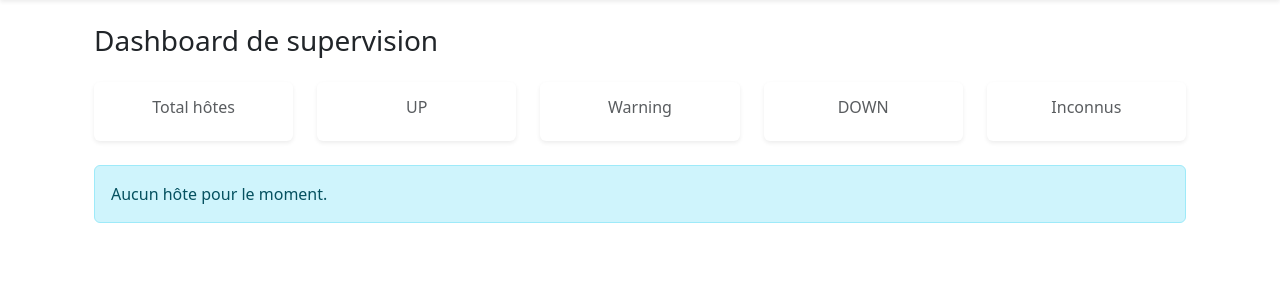
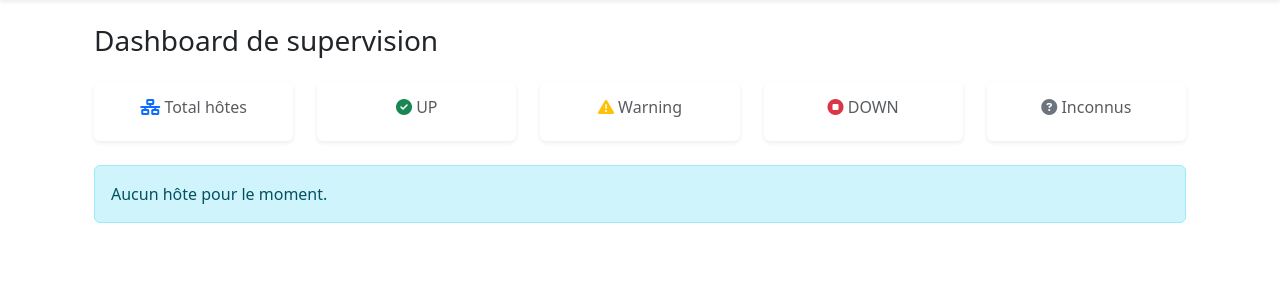
Before and after one commit to Noe-GAVILLET/Projet_supervision_reseau, a Python web app: template Docker/templates/admin.html in a window 1280 px wide. Shown: the part 57-357 px from the top of the page. Run offline with Jinja, Linux system fonts and the light colour scheme; the template is opened without the code that fills it, so the values that code supplies are empty.

Commit message:
Update icons

```diff
--- a/Docker/templates/admin.html
+++ b/Docker/templates/admin.html
@@ -11,7 +11,7 @@
     <div class="card shadow-sm border-0 h-100 clickable-card" data-status="all" tabindex="0" role="button">
       <div class="card-body text-center">
         <h6 class="text-muted mb-1">
-          <i class="bi bi-hdd-network text-primary"></i> Total hôtes
+          <i class="fas fa-network-wired text-primary"></i> Total hôtes
         </h6>
         <h3 class="fw-bold text-primary">{{ total_hosts }}</h3>
       </div>
@@ -22,7 +22,7 @@
     <div class="card shadow-sm border-0 h-100 clickable-card" data-status="up" tabindex="0" role="button">
       <div class="card-body text-center">
         <h6 class="text-muted mb-1">
-          <i class="bi bi-check-circle-fill text-success"></i> UP
+          <i class="fas fa-check-circle text-success"></i> UP
         </h6>
         <h3 class="fw-bold text-success">{{ hosts_up }}</h3>
       </div>
@@ -33,7 +33,7 @@
     <div class="card shadow-sm border-0 h-100 clickable-card" data-status="warning" tabindex="0" role="button">
       <div class="card-body text-center">
         <h6 class="text-muted mb-1">
-          <i class="bi bi-exclamation-triangle-fill text-warning"></i> Warning
+          <i class="fas fa-exclamation-triangle text-warning"></i> Warning
         </h6>
         <h3 class="fw-bold text-warning">{{ hosts_warning }}</h3>
       </div>
@@ -44,7 +44,7 @@
     <div class="card shadow-sm border-0 h-100 clickable-card" data-status="down" tabindex="0" role="button">
       <div class="card-body text-center">
         <h6 class="text-muted mb-1">
-          <i class="bi bi-x-octagon-fill text-danger"></i> DOWN
+          <i class="fas fa-stop-circle text-danger"></i> DOWN
         </h6>
         <h3 class="fw-bold text-danger">{{ hosts_down }}</h3>
       </div>
@@ -55,7 +55,7 @@
     <div class="card shadow-sm border-0 h-100 clickable-card" data-status="unknown" tabindex="0" role="button">
       <div class="card-body text-center">
         <h6 class="text-muted mb-1">
-          <i class="bi bi-question-circle-fill text-secondary"></i> Inconnus
+          <i class="fas fa-question-circle text-secondary"></i> Inconnus
         </h6>
         <h3 class="fw-bold text-secondary">{{ hosts_unknown }}</h3>
       </div>
@@ -71,7 +71,7 @@
   <div class="card shadow-sm">
     <div class="d-flex justify-content-between align-items-center px-2 py-1 border-bottom bg-light rounded-top">
       <h5 class="mb-0">
-        <i class="bi bi-hdd-network me-1"></i> Liste des hôtes supervisés
+        <i class="fas fa-network-wired me-1"></i> Liste des hôtes supervisés
       </h5>
 
       <div class="d-flex align-items-center">
@@ -82,7 +82,7 @@
         </select>
 
         <a href="{{ url_for('export_hosts_csv') }}" class="btn btn-outline-success btn-sm px-3">
-          <i class="bi bi-download me-1"></i> Exporter
+          <i class="fas fa-download me-1"></i> Exporter
         </a>
       </div>
     </div>
@@ -138,19 +138,19 @@
                 {# Afficher le statut à partir de la colonne `h.status` (BDD) uniquement #}
                 {% if h.status == 'down' %}
                   <span class="badge bg-danger me-2">
-                    <i class="bi bi-x-octagon"></i> DOWN
+                    <i class="fas fa-stop-circle"></i> DOWN
                   </span>
                 {% elif h.status == 'warning' %}
                   <span class="badge bg-warning text-dark me-2">
-                    <i class="bi bi-exclamation-triangle-fill"></i> Warning
+                    <i class="fas fa-exclamation-triangle"></i> Warning
                   </span>
                 {% elif h.status == 'up' %}
                   <span class="badge bg-success me-2">
-                    <i class="bi bi-check-circle"></i> UP
+                    <i class="fas fa-check-circle"></i> UP
                   </span>
                 {% else %}
                   <span class="badge bg-secondary me-2">
-                    <i class="bi bi-question-circle"></i> Inconnu
+                    <i class="fas fa-question-circle"></i> Inconnu
                   </span>
                 {% endif %}
 
@@ -170,18 +170,18 @@
                   <button class="btn btn-sm btn-secondary me-1" disabled>Injoignable</button>
                 {% else %}
                   <a class="btn btn-sm btn-outline-primary me-1" href="{{ url_for('host_view', host_id=h.id) }}">
-                    <i class="bi bi-eye"></i> View
+                    <i class="fas fa-eye"></i> View
                   </a>
                 {% endif %}
 
                 <a class="btn btn-sm btn-outline-secondary me-1" href="{{ url_for('host_edit', host_id=h.id) }}">
-                  <i class="bi bi-pencil"></i> Edit
+                  <i class="fas fa-pencil-alt"></i> Edit
                 </a>
 
                 <form class="d-inline" method="post" action="{{ url_for('host_delete', host_id=h.id) }}"
                       onsubmit="return confirm('Supprimer définitivement {{ h.hostname }} ?');">
                   <button class="btn btn-sm btn-outline-danger" type="submit">
-                    <i class="bi bi-trash"></i> Delete
+                    <i class="fas fa-trash"></i> Delete
                   </button>
                 </form>
               </td>
@@ -193,7 +193,7 @@
                   <button class="btn btn-sm btn-secondary" disabled>Injoignable</button>
                 {% else %}
                   <a class="btn btn-sm btn-outline-primary" href="{{ url_for('host_view', host_id=h.id) }}">
-                    <i class="bi bi-eye"></i> View
+                    <i class="fas fa-eye"></i> View
                   </a>
                 {% endif %}
               </td>
--- a/Docker/templates/host_detail.html
+++ b/Docker/templates/host_detail.html
@@ -18,7 +18,7 @@
          href="https://{{ host.ip }}:4200"
          target="_blank"
          title="Ouvrir un terminal SSH">
-        <i class="bi bi-terminal"></i> Shell
+        <i class="fas fa-terminal"></i> Shell
       </a>
 
       <a class="btn btn-outline-secondary me-2"
--- a/Docker/templates/localisation.html
+++ b/Docker/templates/localisation.html
@@ -7,7 +7,7 @@
     <a class="btn btn-outline-secondary me-2" href="{{ url_for('admin') }}">Retour</a>
     {% if session.get('role') == 'admin' %}
     <a class="btn btn-primary" href="{{ url_for('host_new') }}">
-      <i class="bi bi-plus-lg me-1"></i> Ajouter un hôte
+      <i class="fas fa-plus me-1"></i> Ajouter un hôte
     </a>
     {% endif %}
   </div>
@@ -70,7 +70,7 @@
           a.href = '#';
           a.className = 'list-group-item list-group-item-action d-flex align-items-center';
           a.innerHTML = `
-            <i class="bi bi-geo-alt-fill text-primary me-2" aria-hidden="true"></i>
+            <i class="fas fa-map-marker-alt text-primary me-2" aria-hidden="true"></i>
             <div class="flex-grow-1">
               <div class="fw-bold">${h.hostname}</div>
               <small class="text-muted">${h.ip}</small>
```
Also changed, not shown: Docker/templates/alerts.html (+8 -8 lines), Docker/templates/scanner.html (+4 -8 lines), Docker/templates/user_edit.html (+6 -6 lines).
